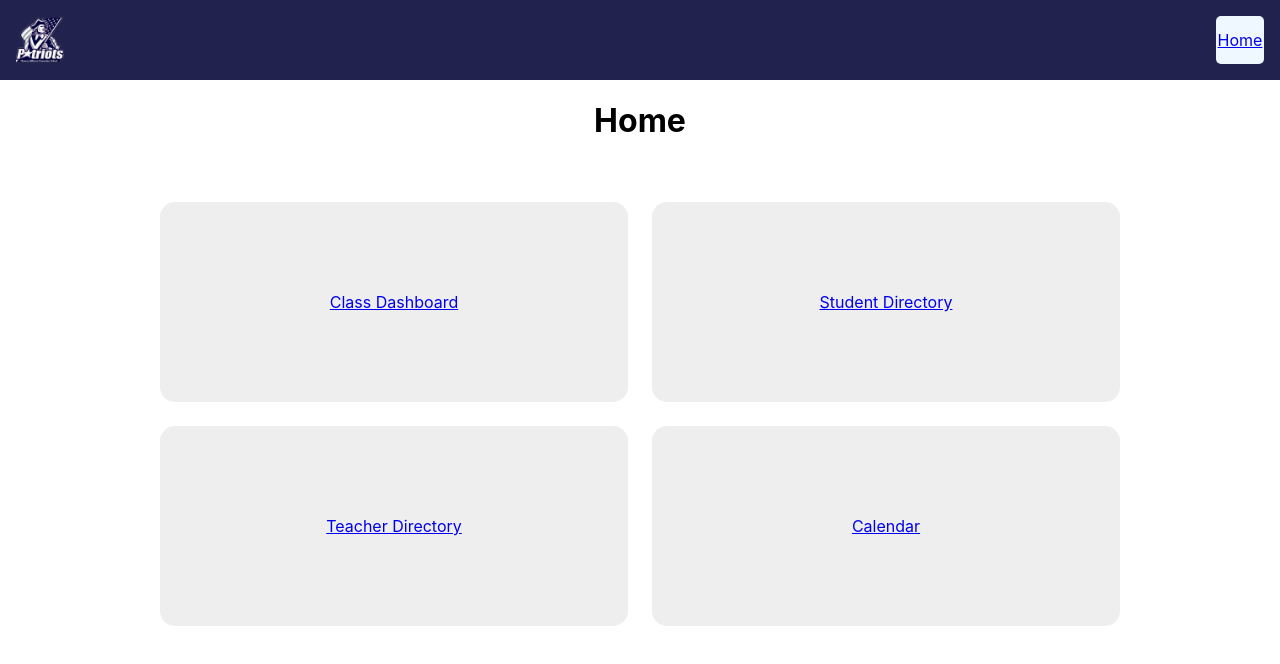
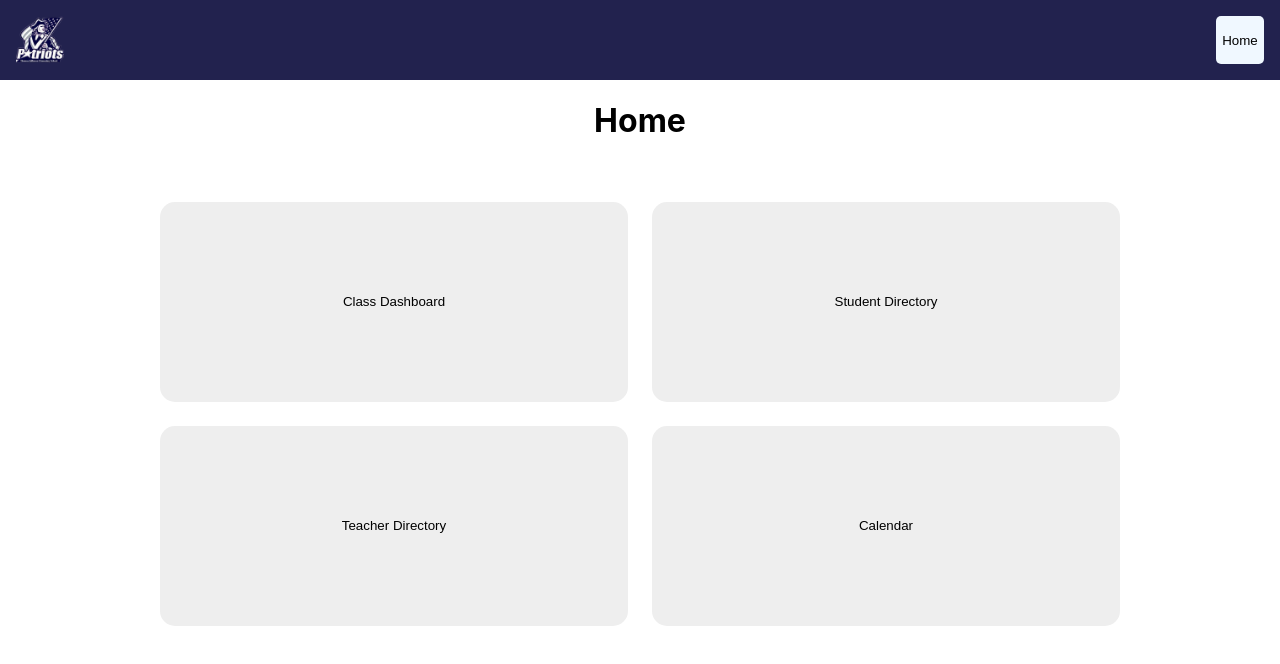
Before and after one commit to simonanderson16/TJESApplication, a React (Create React App) app: page / in a window 1280 px wide. Shown: the top 664 px of the page. Built offline with nearby package versions, Linux system fonts and the light colour scheme.

Commit message:
changed navigation buttons

```diff
--- a/src/HomePageStyles.css
+++ b/src/HomePageStyles.css
@@ -21,6 +21,8 @@
     height: 25vh;
     border-radius: 15px;
     transition: all 0.4s ease;
+    cursor: pointer;
+    border: none;
 }
 
 .homepage-box:hover {
--- a/src/NavbarStyles.css
+++ b/src/NavbarStyles.css
@@ -13,7 +13,7 @@
     margin: 2vh;
 }
 
-.navbar .router-link {
+.navbar button {
     background-color: aliceblue;
     display: flex;
     justify-content: center;
@@ -21,5 +21,7 @@
     height: 6vh;
     width: 6vh;
     margin: 2vh;
+    border: none;
     border-radius: 5px;
+    cursor: pointer;
 }
--- a/src/components/HomePage.js
+++ b/src/components/HomePage.js
@@ -1,15 +1,38 @@
-import { Link } from "react-router-dom";
+import { Link, useNavigate } from "react-router-dom";
 import "../HomePageStyles.css"
 
 export default function HomePage() {
+
+    const navigate = useNavigate();
+
+    const goToClassDashboard = () => {
+        navigate("/classes");
+    }
+
+    const goToStudentDirectory = () => {
+        navigate("/students");
+    }
+
+    const goToTeacherDirectory = () => {
+        navigate("/teachers");
+    }
+
+    const goToCalendar = () => {
+        navigate("/calendar");
+    }
+
     return (
         <div className="homepage-container">
             <h1>Home</h1>
             <div className="homepage-grid">
-                <div className="homepage-box">
+                {/* <div className="homepage-box">
                     <Link to="classes">Class Dashboard</Link>
-                </div>
-                <div className="homepage-box">
+                </div> */}
+                <button className="homepage-box" onClick={goToClassDashboard}>Class Dashboard</button>
+                <button className="homepage-box" onClick={goToStudentDirectory}>Student Directory</button>
+                <button className="homepage-box" onClick={goToTeacherDirectory}>Teacher Directory</button>
+                <button className="homepage-box" onClick={goToCalendar}>Calendar</button>
+                {/* <div className="homepage-box">
                     <Link to="students">Student Directory</Link>
                 </div>
                 <div className="homepage-box">
@@ -17,7 +40,7 @@ export default function HomePage() {
                 </div>
                 <div className="homepage-box">
                     <Link to="calendar">Calendar</Link>
-                </div>
+                </div> */}
             </div>
         </div>
     )
--- a/src/components/Navbar.js
+++ b/src/components/Navbar.js
@@ -1,11 +1,20 @@
 import "../NavbarStyles.css"
-import { Link } from "react-router-dom";
+import { Link, useNavigate } from "react-router-dom";
 
 export default function Navbar() {
+
+    const navigate = useNavigate();
+
+    const goHome = () => {
+        navigate("/");
+    }
+
     return (
         <div className="navbar">
             <img src={require("./TJESLogo.png")} className="tjes-logo"></img>
-            <Link to="/" className="router-link">Home</Link>
+            {/* <Link to="/" className="router-link">Home</Link> */}
+            <button onClick={goHome}>Home</button>
+
         </div>
     )
 }
```
